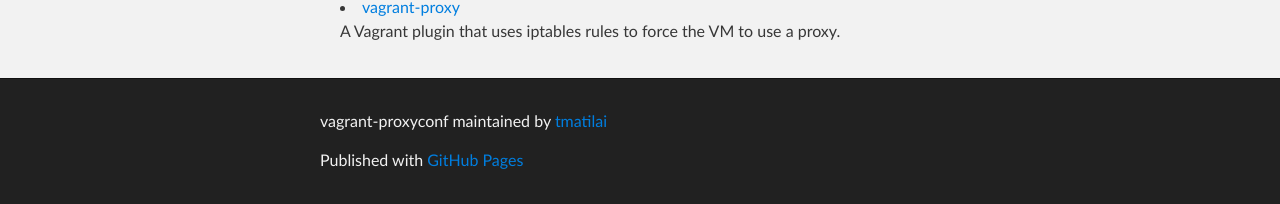
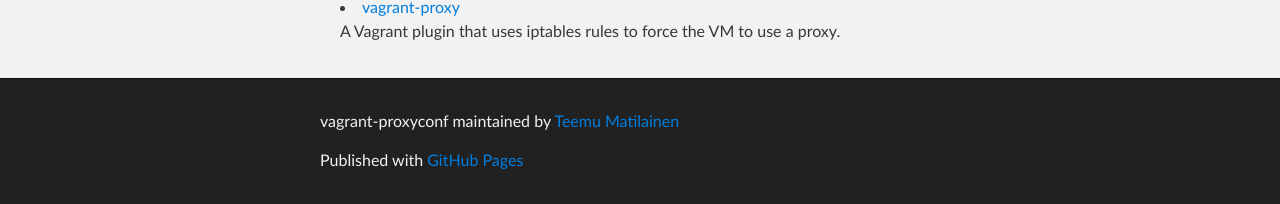
Before and after one commit to tmatilai/vagrant-proxyconf, a Jekyll site: the page built from index.md, in a window 1280 px wide and 900 px high, scrolled down 1660 px. Shown: the part 693-897 px from the top of the window. Built offline with Jekyll 4.4.1, drawn with Linux system fonts in a browser that asks for light colours.

Commit message:
Use full name in maintainer footer

```diff
--- a/_layouts/index.html
+++ b/_layouts/index.html
@@ -33,7 +33,7 @@
     <!-- FOOTER  -->
     <div id="footer_wrap" class="outer">
       <footer class="inner">
-        <p class="copyright">vagrant-proxyconf maintained by <a href="https://github.com/tmatilai">tmatilai</a></p>
+        <p class="copyright">vagrant-proxyconf maintained by <a href="https://github.com/tmatilai">Teemu Matilainen</a></p>
         <p>Published with <a href="http://pages.github.com">GitHub Pages</a></p>
       </footer>
     </div>
```
